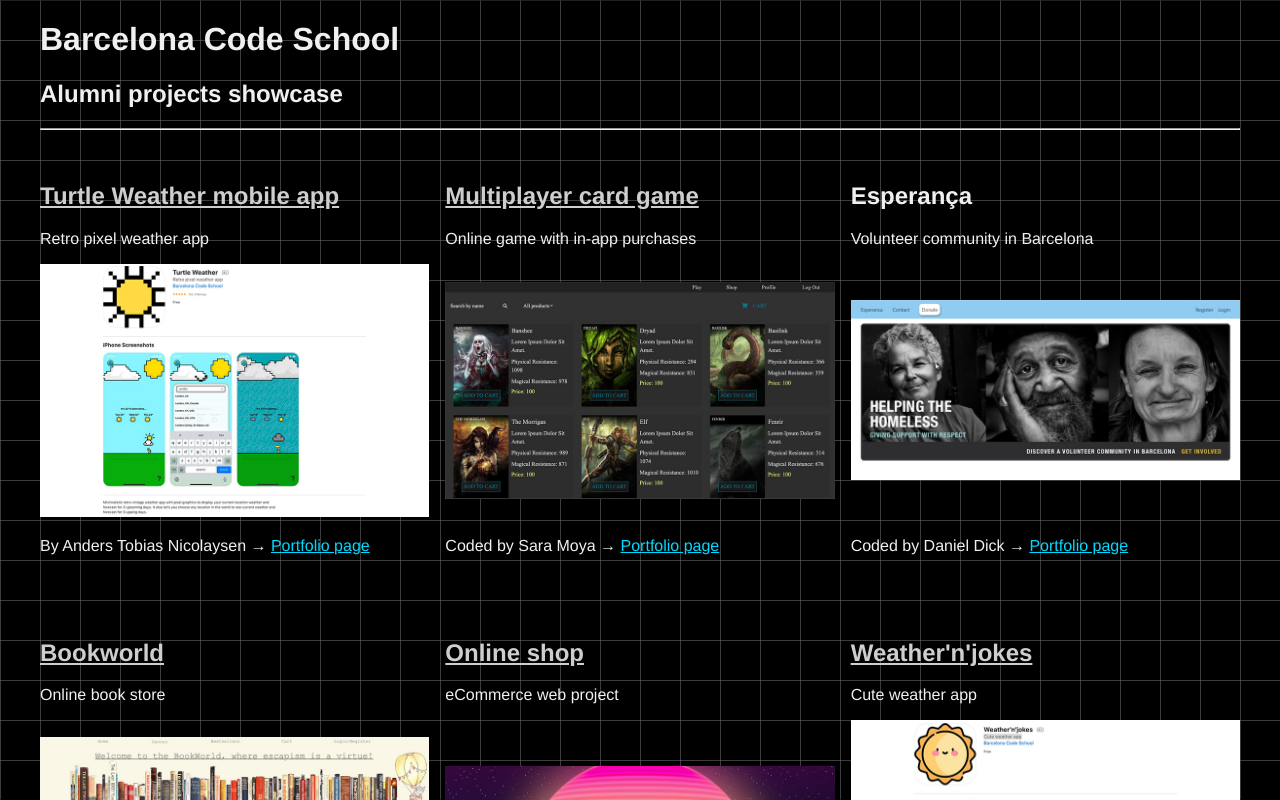
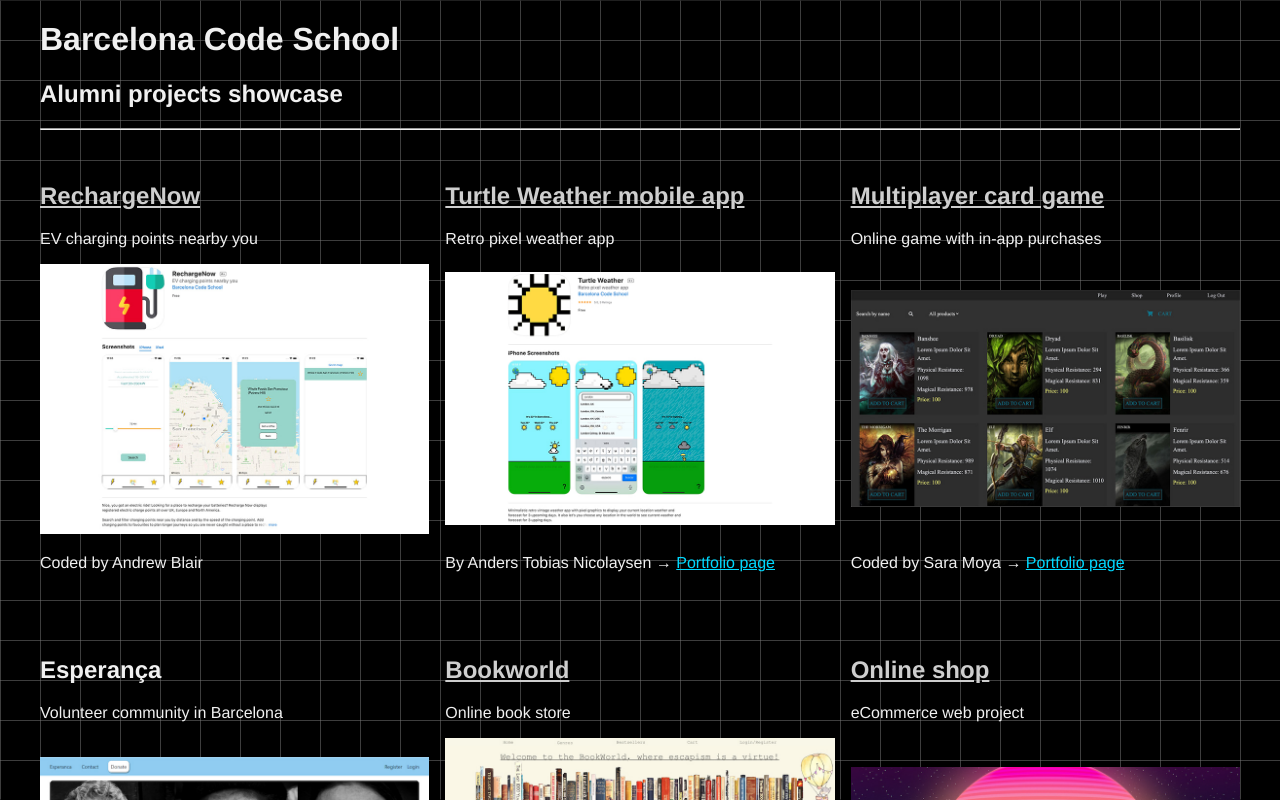
Before and after one commit to gk3000/students_projects_showcase, a React (Create React App) app: page / in a window 1280 px wide. Shown: the top 800 px of the page. Built offline with nearby package versions, Linux system fonts and the light colour scheme.

Commit message:
rechargenow

```diff
--- a/src/App.js
+++ b/src/App.js
@@ -19,6 +19,7 @@
 import Charles from './pics/charles.jpg'
 import Turtle from './pics/turtle.jpg'
 import Weatherjokes from './pics/Weatherjokes.jpg'
+import Rechargenow from './pics/rechargenow.jpg'
 
 export default function App() {
   return (
@@ -29,6 +30,20 @@
 
 
     <Grid className={'grid'} columns={"3"}>
+
+
+    <section className='project'>
+    <div>
+    <h1><a href='https://apps.apple.com/us/app/id1527735701' target='_blank' rel="noopener noreferrer">RechargeNow</a></h1>
+    <p>EV charging points nearby you</p>
+    </div>
+    <a href='https://apps.apple.com/us/app/id1527735701' target='_blank' rel="noopener noreferrer">
+    <img src={Rechargenow} alt='ReachargeNow -- EV charging points nearby you -- coded by Andrew Blair' />
+    </a>
+    <p>Coded by Andrew Blair{/* → <a href='http://witty-fiction.surge.sh/' target='_blank' rel="noopener noreferrer">Portfolio page</a>*/}
+    </p>
+    </section>
+
 
     <section className='project'>
     <div>
```
Also changed, not shown: src/pics/rechargenow.jpg (added). Lines whose indentation alone changed are shown as unchanged.
